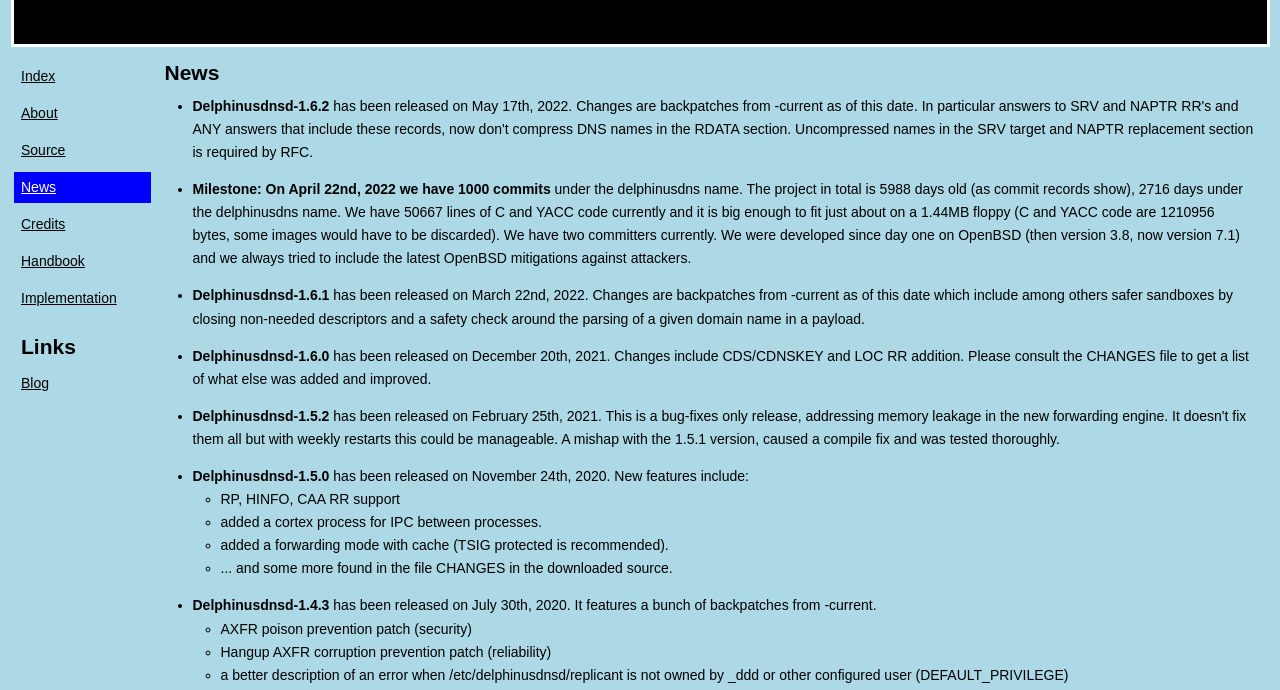
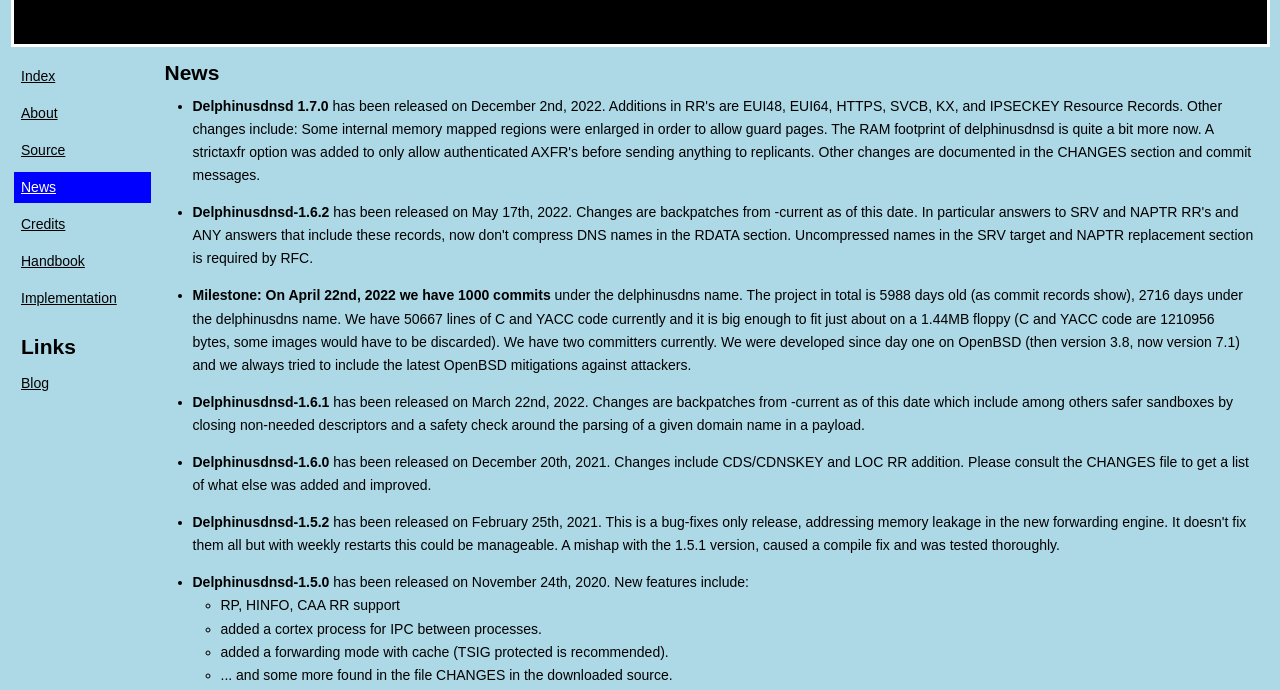
Before and after one commit to delphinusdns/delphinusdnsd, a plain HTML site: page www/news.html in a window 1280 px wide. Shown: the part 88-778 px from the top of the page. Drawn offline with Linux system fonts and the light colour scheme.

Commit message:
Update news that version 1.7.0 will be released today.  The tagging and branching is imminent.

```diff
--- a/www/news.html
+++ b/www/news.html
@@ -18,6 +18,15 @@
 <h2>
 	News
 </h2>
+<ul>
+<li><b>Delphinusdnsd 1.7.0</b> has been released on December 2nd, 2022.
+Additions in RR's are EUI48, EUI64, HTTPS, SVCB, KX, and IPSECKEY Resource
+Records.  Other changes include: Some internal memory mapped regions were
+enlarged in order to allow    guard pages.  The RAM footprint of
+delphinusdnsd is quite a bit more now.  A strictaxfr option was added to
+only allow authenticated AXFR's before sending anything to replicants.  Other
+changes are documented in the CHANGES section and commit messages.</li>
+</ul>
 <ul>
 <li><b>Delphinusdnsd-1.6.2</b> has been released on May 17th, 2022.
 Changes are backpatches from -current as of this date.  In particular
```
Also changed, not shown: www/implementation.html (+1 -1 lines).
